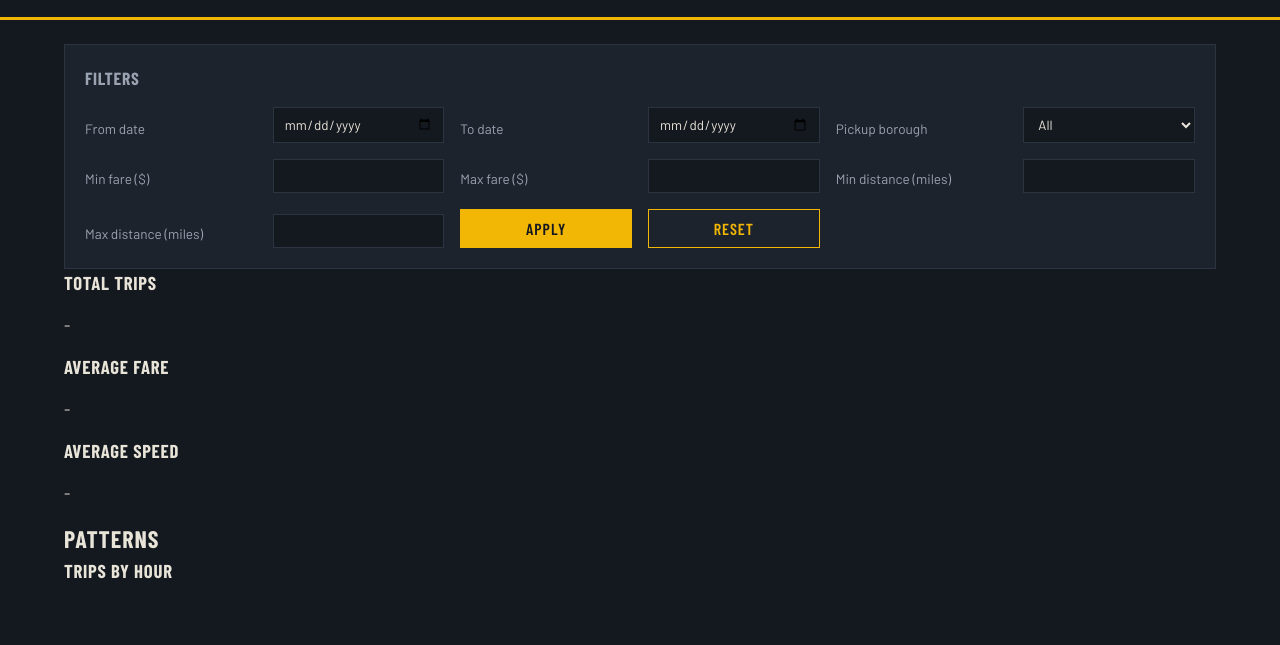
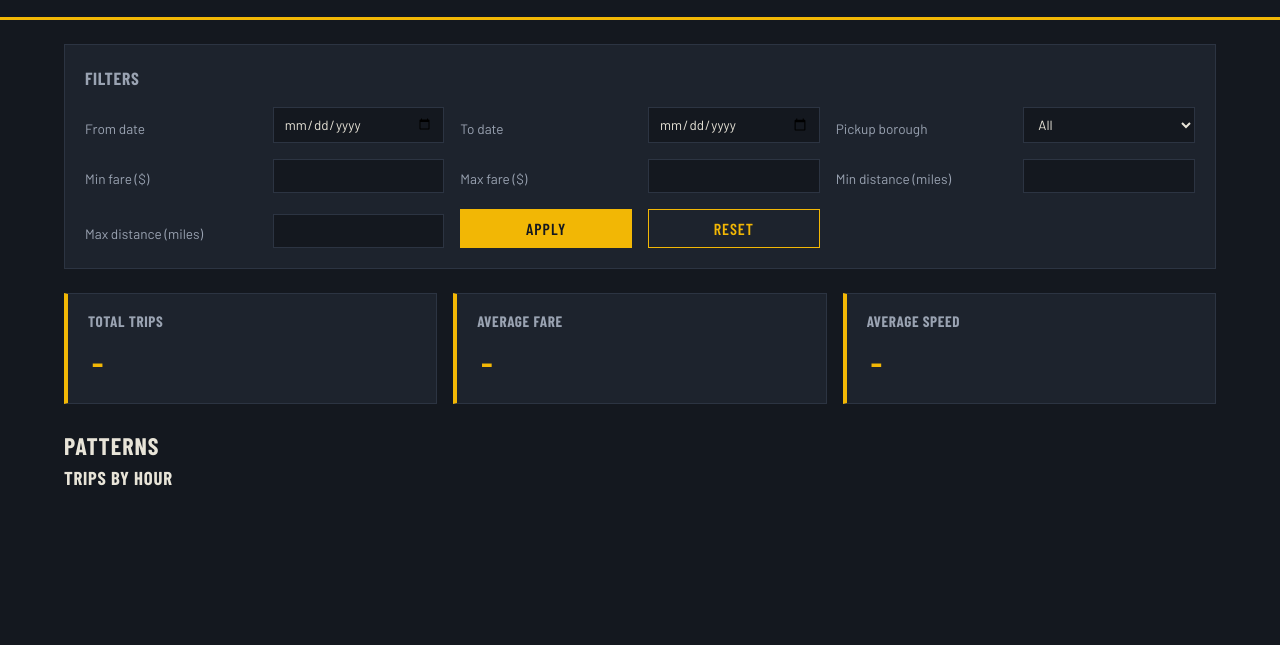
Before and after one commit to gunnogere/Team4C1_Summative_Urban_Mobility_Data_Explorer, a plain HTML site: page frontend/index.html in a window 1280 px wide. Shown: the part 117-762 px from the top of the page. Drawn offline with nearby package versions, Linux system fonts and the light colour scheme.

Commit message:
style filter buttons and summary cards

```diff
--- a/frontend/style.css
+++ b/frontend/style.css
@@ -111,3 +111,30 @@ button {
 button:hover {
     opacity: 0.85;
 }
+
+/* summary cards: numbers look like a taxi meter */
+#summary {
+    display: grid;
+    grid-template-columns: repeat(auto-fit, minmax(200px, 1fr));
+    gap: 16px;
+    margin: 24px 0;
+}
+
+.card {
+    background: var(--panel);
+    border: 1px solid var(--line);
+    border-left: 4px solid var(--taxi);
+    padding: 16px 20px;
+}
+
+.card h3 {
+    font-size: 0.95rem;
+    color: var(--muted);
+}
+
+.card p {
+    margin: 6px 0 0;
+    font-family: "IBM Plex Mono", monospace;
+    font-size: 2rem;
+    color: var(--taxi);
+}
```
